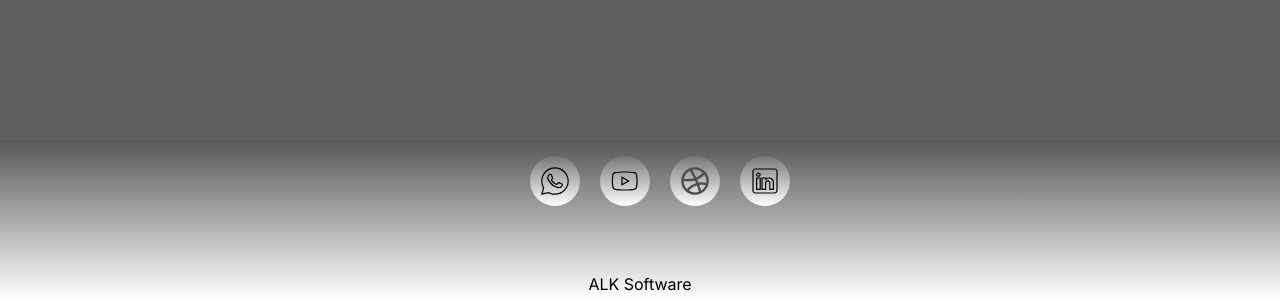
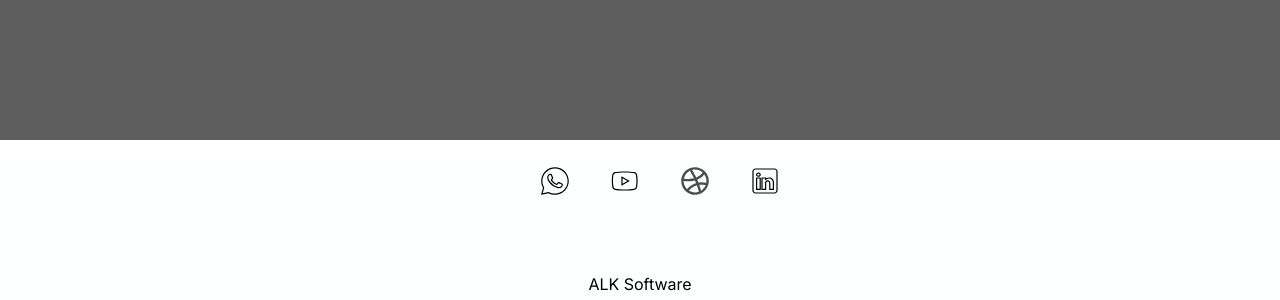
Before and after one commit to alejoborracci21/ALK-Software, a Next.js app: page / in a window 1280 px wide. Shown: the part 2692-2992 px from the top of the page. Built offline with nearby package versions, Linux system fonts and the light colour scheme.

Commit message:
cambio de color footer

```diff
--- a/src/app/globals.module.css
+++ b/src/app/globals.module.css
@@ -108,7 +108,7 @@
   width: 100%;
   height: 20vh;
   bottom: 0;
-  background: linear-gradient(to top, #feffff, rgba(74, 74, 74, 0.322));
+  background: linear-gradient(to top, #feffff, #ffffff);
 }
 
 .footer ul {
@@ -157,7 +157,7 @@
   height: 50px;
   border-radius: 50%;
   color: #4d4d4d;
-  background: linear-gradient(to top, #feffff, #777777);
+  background: linear-gradient(to top, #feffff, #ffffff);
   transition: all 0.3s ease-in-out;
 }
 
```
